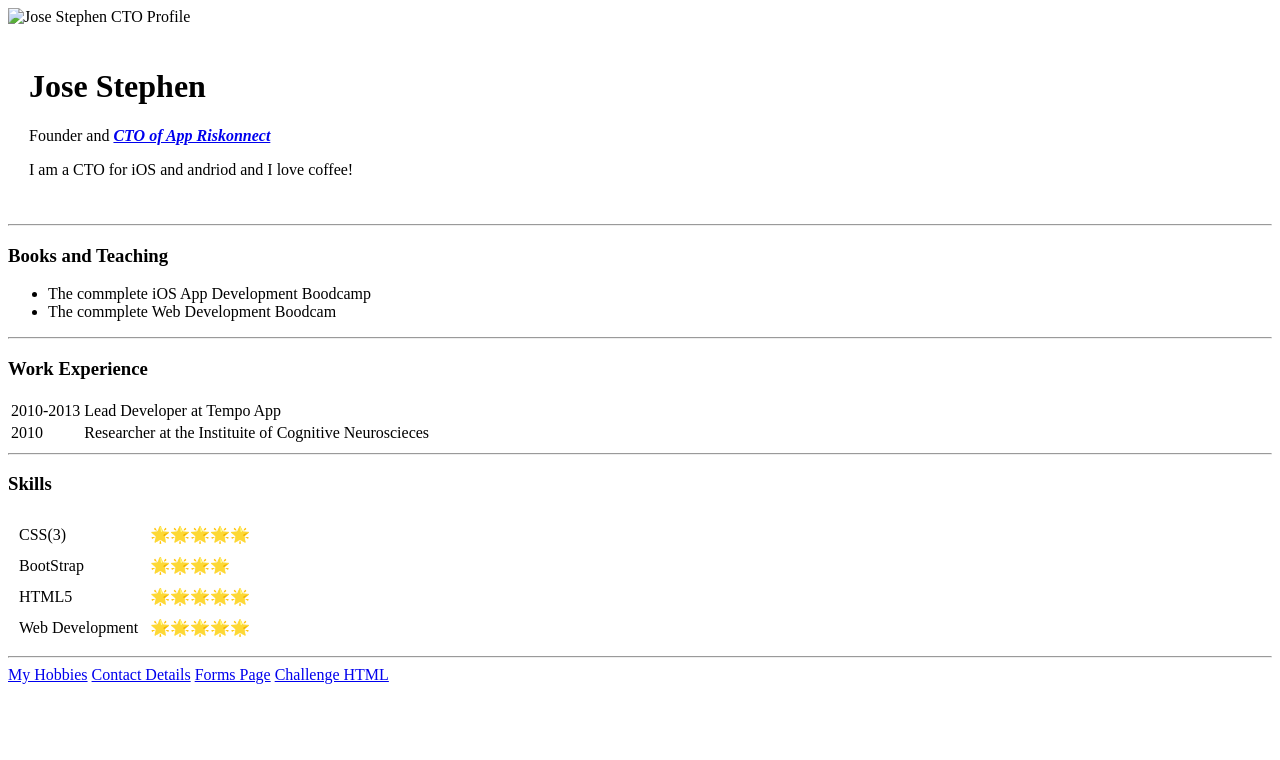
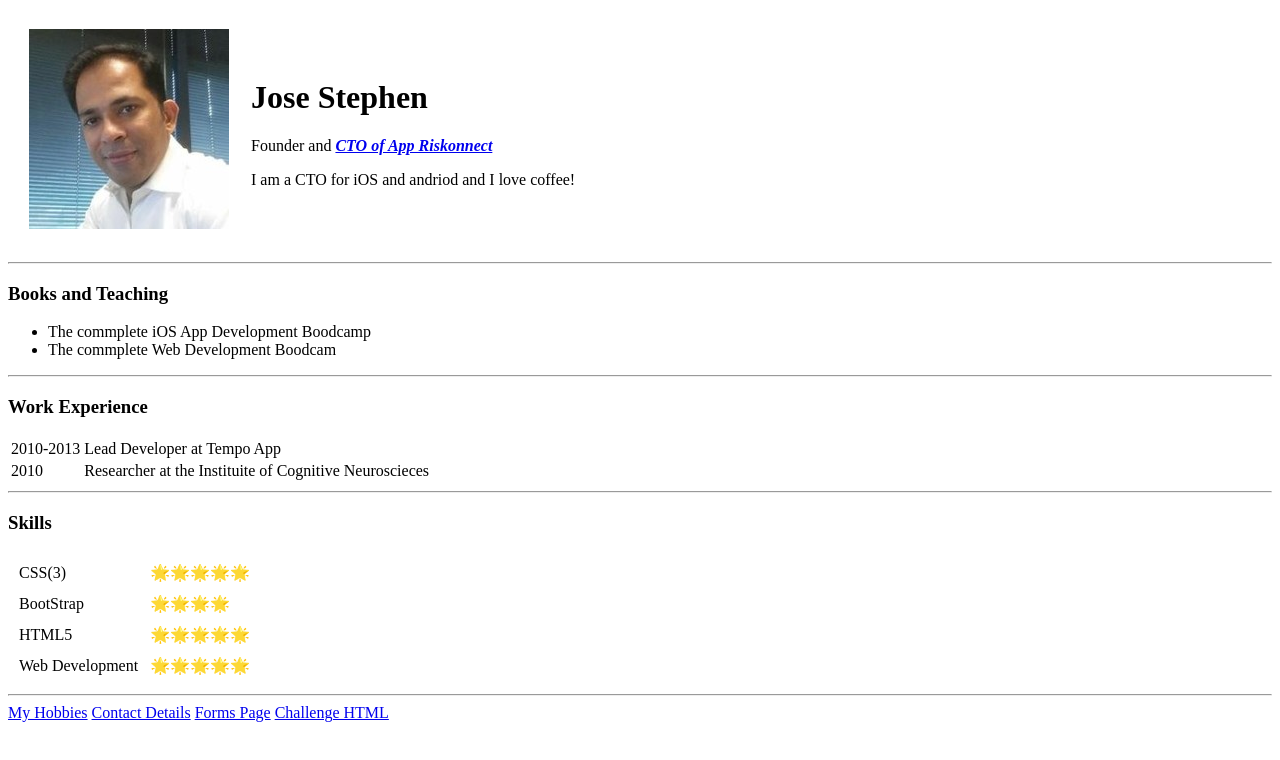
Before and after one commit to josestephenRK74/cv, a plain HTML site: page index.html in a window 1280 px wide. Drawn offline with Linux system fonts and the light colour scheme.

Commit message:
Removed image folder

```diff
--- a/index.html
+++ b/index.html
@@ -9,7 +9,7 @@
 <body>
   <table cellspacing=20>
     <tr>
-      <!td><img src="images\Jose Stephen Profile - WebDev.jpg" alt="Jose Stephen CTO Profile"></td-->
+      <td><img src="Jose Stephen Profile - WebDev.jpg" alt="Jose Stephen CTO Profile"></td>
       <td>
         <h1>Jose Stephen</h1>
         <p>Founder and <em><strong><a href="https://riskonnect.com/">CTO of App Riskonnect</a></strong></em></p>
```
